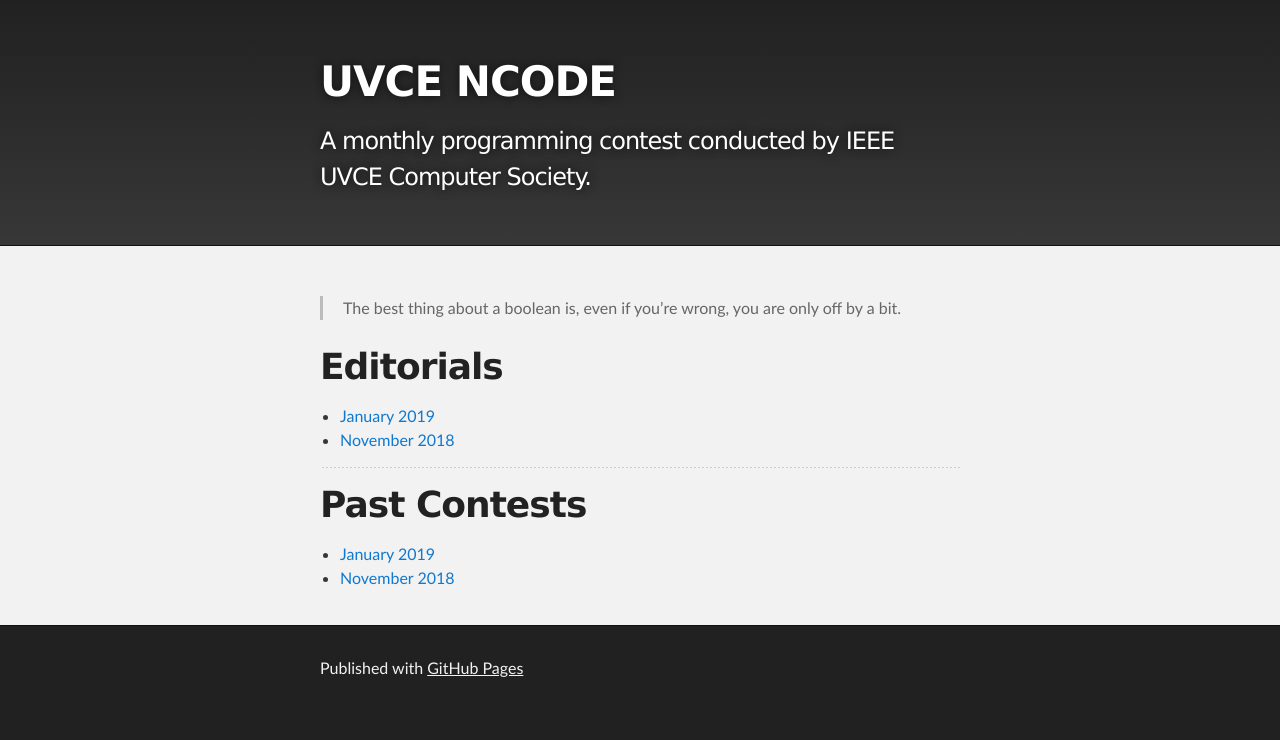
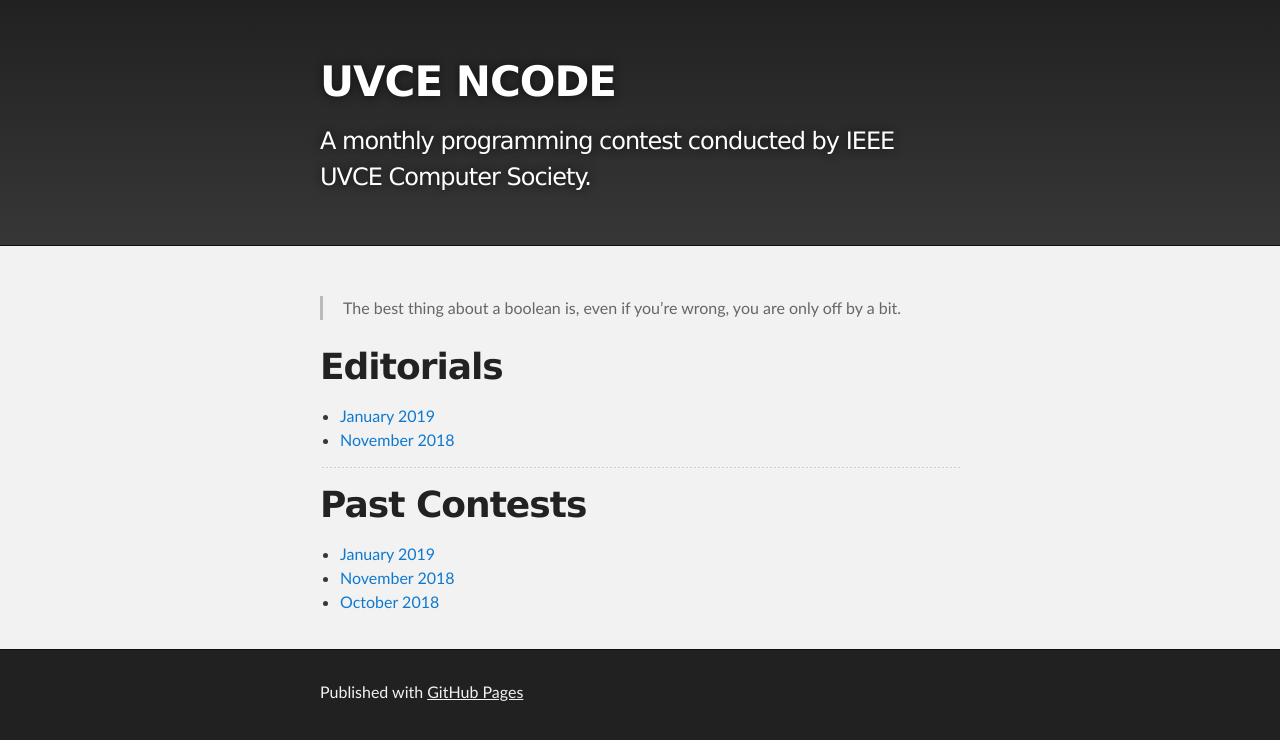
Before and after one commit to ieee-uvce-cs/ncode, a Jekyll site: the page built from index.md, in a window 1280 px wide. Shown: the top 740 px of the page. Built offline with Jekyll 4.4.1, drawn with Linux system fonts in a browser that asks for light colours.

Commit message:
Added october, 2018 contest link

```diff
--- a/index.md
+++ b/index.md
@@ -13,3 +13,4 @@ layout: default
 # Past Contests
 - [January 2019](https://www.hackerrank.com/contests/uvce-ncode-january-2019/challenges)
 - [November 2018](https://www.hackerrank.com/contests/uvce-ncode-november-2018/challenges)
+- [October 2018](https://www.hackerrank.com/contests/uvce-ncode-october-2018/)
```
